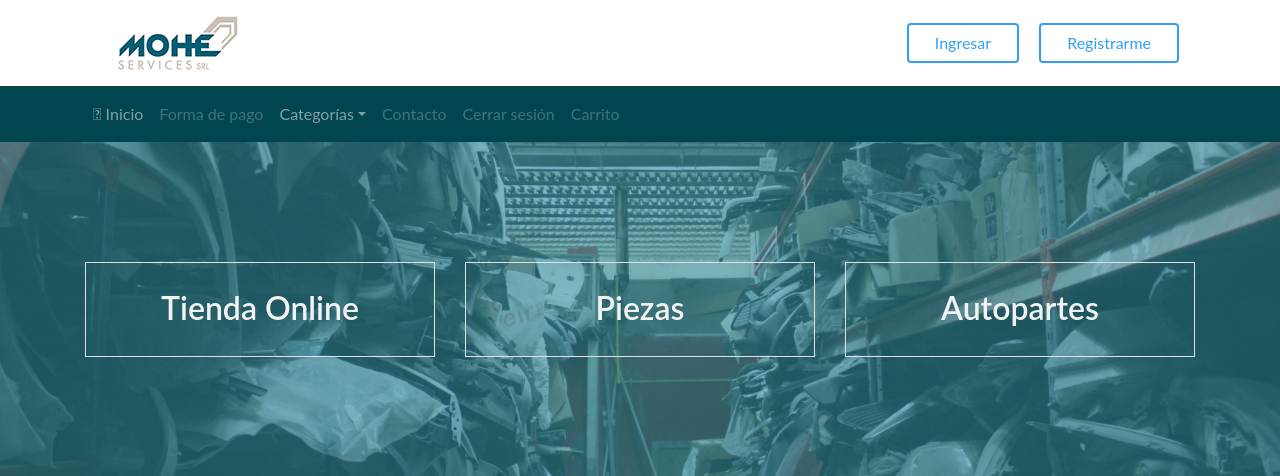
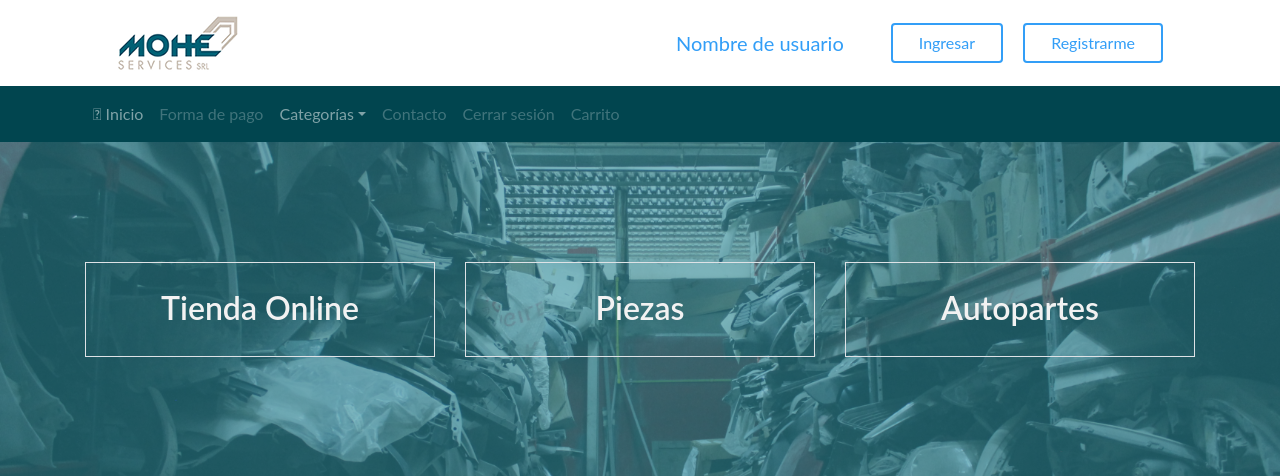
Before and after one commit to ezequielsandoval480/shop, a PHP site: page / in a window 1280 px wide. Shown: the top 476 px of the page. Run offline with PHP 8.4, Linux system fonts and the light colour scheme; some libraries are stand-ins or nearby versions.

Commit message:
Add files via upload

```diff
--- a/parciales/header.php
+++ b/parciales/header.php
@@ -18,6 +18,12 @@
                         <img src="images/mohe.png" height="60" alt="image">
                     </a>
                 </div>
+
+                 <nav class="navbar navbar-expand-md">
+                <div class="col">
+                    <a class="navbar-brand" href="">Nombre de usuario</a>
+                </div>
+
 
                 <button class="navbar-toggler" type="button" data-toggle="collapse" data-target="#navbarNav1" aria-controls="navbarNav1" aria-expanded="false" aria-label="Toggle navigation">
                     <span class="navbar-toggler-icon"></span>
```
